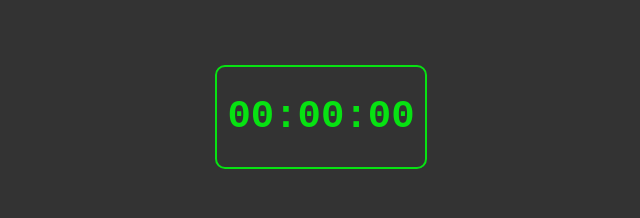
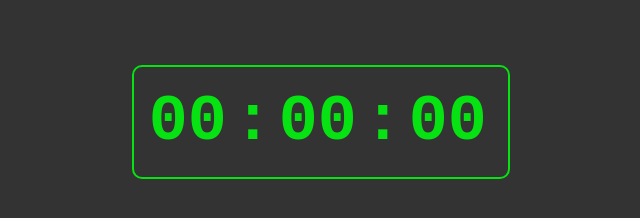
Before and after one commit to michellycruz/projetos_javascript, a plain HTML site: page 2_relogio_digital/index.html in a window 1280 px wide. Shown: the whole page, without its empty margins (319-959 px from the left). Drawn offline with Linux system fonts and the light colour scheme.

Commit message:
Update style.css

```diff
--- a/2_relogio_digital/style.css
+++ b/2_relogio_digital/style.css
@@ -14,11 +14,11 @@
 }
 
 .clock{
-    font-size: 3rem;
+    font-size: 5rem;
     font-weight: bold;
     border: 2px solid #07e212;
     border-radius: 10px;
-    padding: 10px;
+    padding: 15px;
     display: flex;
     justify-content: center;
     align-items: center;
@@ -26,3 +26,7 @@
     height: 80px;
     color: #07e212;
 }
+
+.clock span{
+    margin-right: 0.5rem;
+}
```
